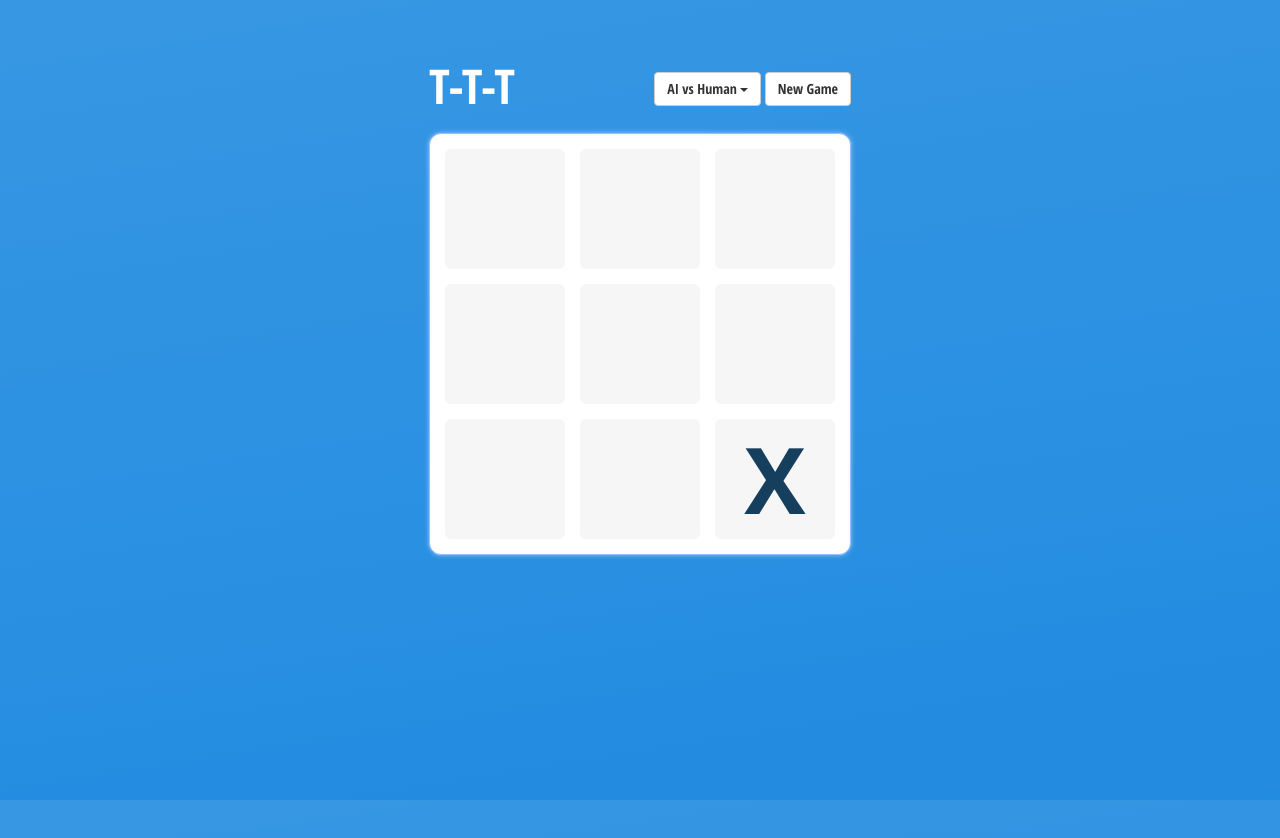
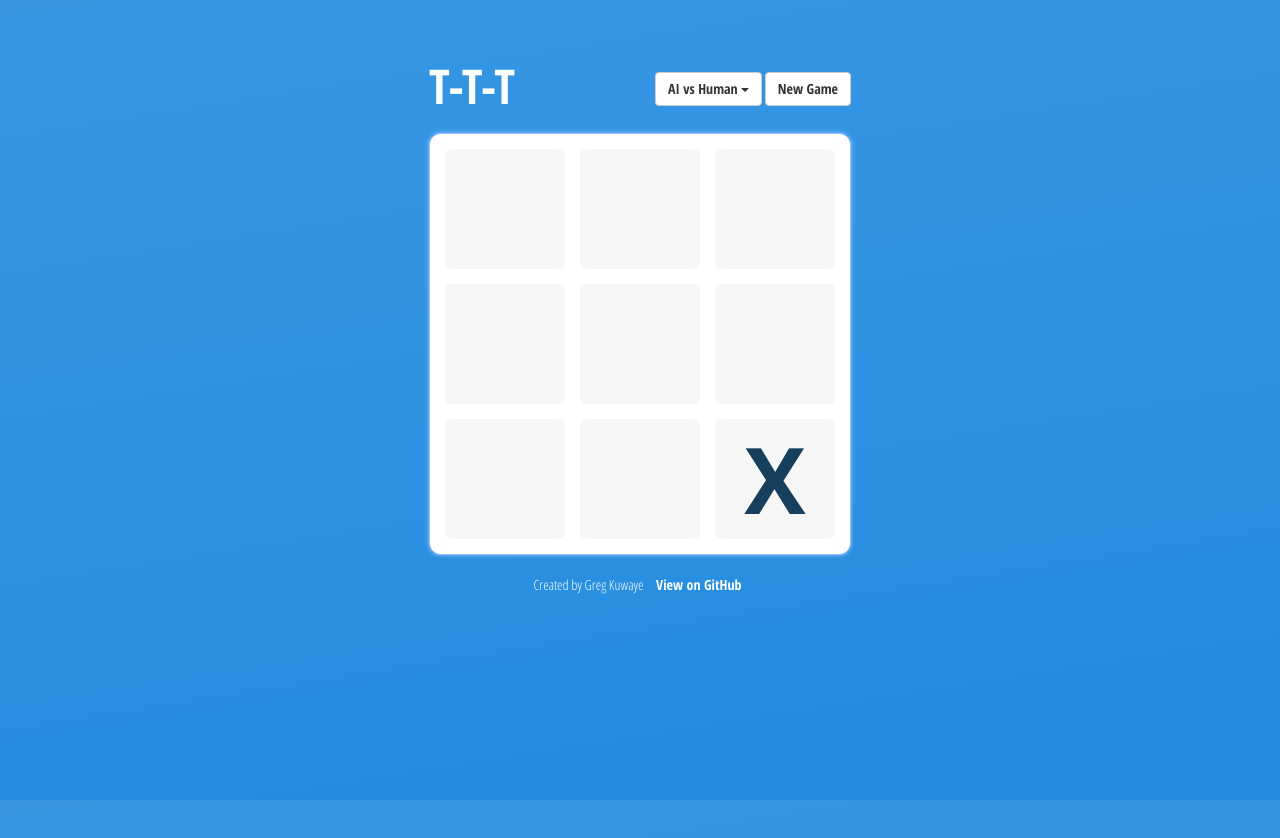
Before and after one commit to kaiku/tic-tac-toe, a website: page examples/index.html in a window 1280 px wide. Drawn offline with nearby package versions, Linux system fonts and the light colour scheme.

Commit message:
Use CDN Bootstrap and jQuery; style updates

```diff
--- a/examples/index.html
+++ b/examples/index.html
@@ -4,7 +4,7 @@
 	<meta charset="UTF-8" />
 	<title>Tic-tac-toe</title>
 	<meta name="viewport" content="width=device-width, target-densitydpi=160dpi, initial-scale=1.0, maximum-scale=1, user-scalable=no, minimal-ui">
-	<link href="//fonts.googleapis.com/css?family=Open+Sans:700,400|Open+Sans+Condensed:700" rel="stylesheet" type="text/css">
+	<link href="//fonts.googleapis.com/css?family=Open+Sans:700,400|Open+Sans+Condensed:300,700" rel="stylesheet" type="text/css">
 	<link href="//netdna.bootstrapcdn.com/bootstrap/3.1.1/css/bootstrap.min.css" rel="stylesheet" type="text/css" />
 	<link href="src/ttt.css" rel="stylesheet" type="text/css" />
 	<script src="//ajax.googleapis.com/ajax/libs/jquery/2.1.0/jquery.min.js"></script>
@@ -40,6 +40,10 @@
 			<div class="board-cell"></div>
 			<div class="board-cell"></div>
 		</div>
+		<ul class="list-inline text-center">
+			<li>Created by Greg Kuwaye</li>
+			<li><a href="https://github.com/kaiku/tic-tac-toe">View on GitHub</a></li>
+		</ul>
 	</div>
 </body>
 </html>
--- a/examples/src/ttt.css
+++ b/examples/src/ttt.css
@@ -16,13 +16,26 @@ h1 {
   margin-bottom: 20px;
 }
 
+a {
+  font-weight: bold;
+}
+
+a:link, a:visited {
+  color: #fff;
+}
+
 .page-container {
   width: 422px;
-  margin: 60px auto;
+  margin: 60px auto 20px;
 }
 
 #controls {
   margin-top: 12px;
+}
+
+#controls .btn,
+#controls .dropdown-menu > li > a {
+  font-weight: bold;
 }
 
 .board {
@@ -34,6 +47,7 @@ h1 {
   background: #fff;
   border-radius: 12px;
   border-collapse: collapse;
+  margin-bottom: 20px;
 }
 
 .board-cell {
```
